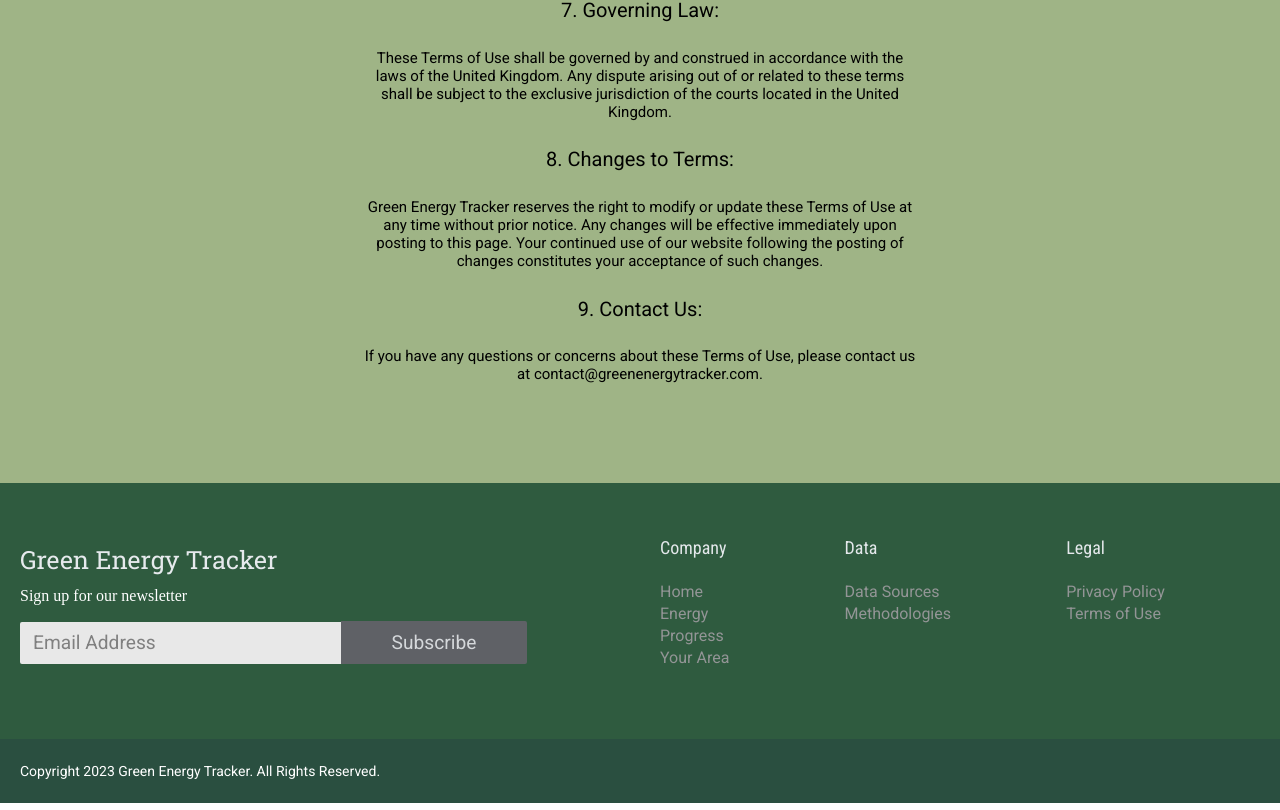
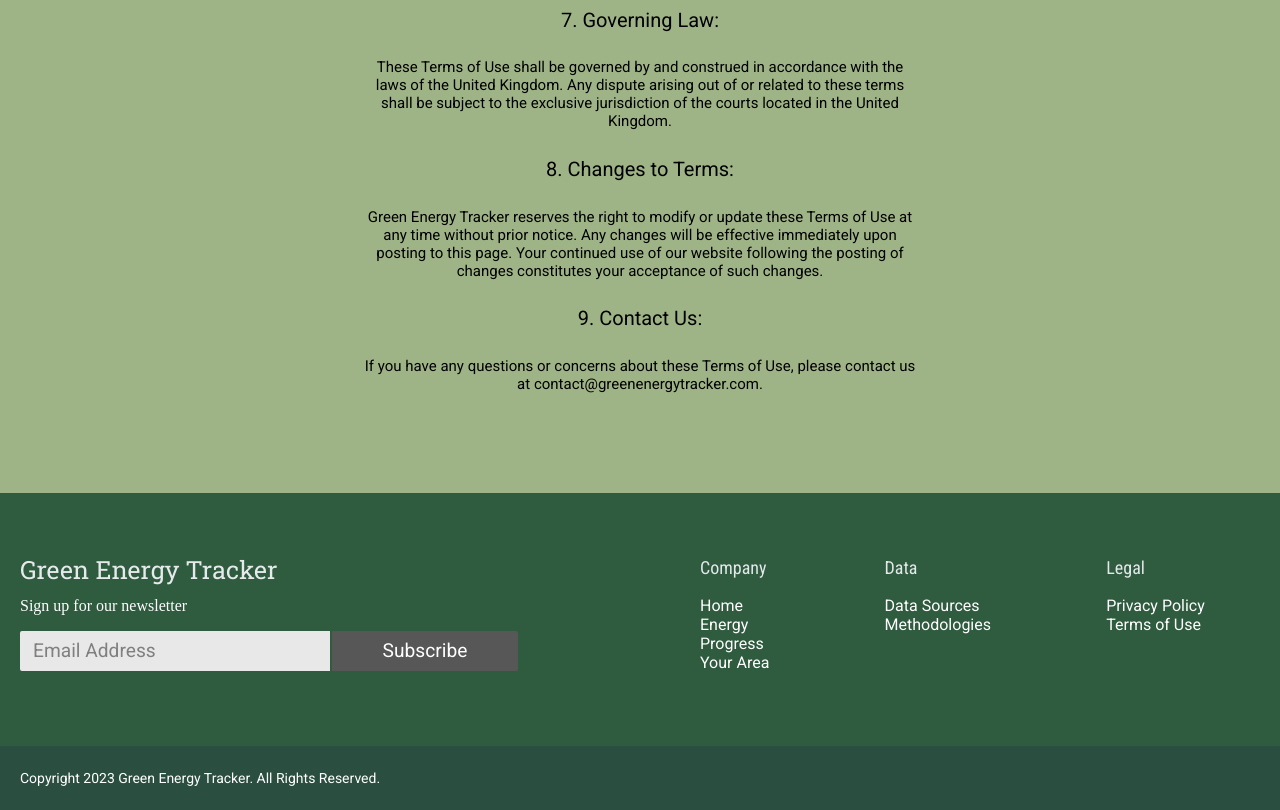
Before and after one commit to Charlie-Bronca/green-energy-tracker, a React (Create React App) app: page /terms in a window 1280 px wide. Shown: the part 1291-2101 px from the top of the page. Built offline with nearby package versions, Linux system fonts and the light colour scheme.

Commit message:
Improve accessibility

```diff
--- a/public/assets/css/homepage.css
+++ b/public/assets/css/homepage.css
@@ -6,6 +6,10 @@
 body {
     margin: 0px;
     background-color: white;
+}
+
+ul {
+    list-style-type: none;
 }
 
 .nav-bar {
@@ -34,7 +38,7 @@
 .logo {
     color: #1c1c1c;
     font-family: 'Roboto Slab', serif;
-    font-size: 27px;
+    font-size: 1.688rem;
     font-weight: 500;
 }
 
@@ -47,21 +51,21 @@
 .energy-button {
     padding: 13px 17px;
     color: black;
-    font-size: 18px;
+    font-size: 1.125rem;
     text-decoration: none;
 }
 
 .progress-button {
     padding: 13px 17px;
-    color: #333;
-    font-size: 18px;
+    color: black;
+    font-size: 1.125rem;
     text-decoration: none;
 }
 
 .your-area-button {
     padding: 13px 17px 13px;
-    color: #333;
-    font-size: 18px;
+    color: black;
+    font-size: 1.125rem;
     text-decoration: none;
 }
 
@@ -93,13 +97,13 @@
 
 .main-h1 {
     font-family: 'Roboto', sans-serif;
-    font-size: 38px;
+    font-size: 2.375rem;
     font-weight: 500;
 }
 
 .main-paragraph {
     font-family: 'Roboto', sans-serif;
-    font-size: 20px;
+    font-size: 1.25rem;
     font-weight: 300;
 }
 
@@ -117,14 +121,14 @@
     margin-left: 10px;
     margin-right: 5px;
     background-color: transparent;
-    color: #333;
+    color: white;
     font-family: 'Roboto', sans-serif;
-    font-size: 16px;
+    font-size: 1rem;
     font-weight: 400;
 }
 
 ::placeholder {
-    color: grey;
+    color: white;
 }
 
 .go-button {
@@ -137,7 +141,7 @@
     background-color: black;
     color: white;
     font-family: 'Roboto', sans-serif;
-    font-size: 16px;
+    font-size: 1.125rem;
     font-weight: 400;
     cursor: pointer;
 }
@@ -240,7 +244,7 @@
 .h2-uk-energy-tracker {
     color: black;
     font-family: 'Roboto', sans-serif;
-    font-size: 30px;
+    font-size: 1.875rem;
     font-weight: 400;
 }
 
@@ -255,7 +259,7 @@
 .paragraph-track {
     color: black;
     font-family: 'Roboto', sans-serif;
-    font-size: 19px;
+    font-size: 1.188rem;
     font-weight: 300;
 }
 
@@ -295,24 +299,24 @@
     zoom: 6%;
 }
 
+.h2-energy-generation {
+    color: black;
+    font-family: 'Roboto', sans-serif;
+    font-size: 1.375rem;
+    font-weight: 500;
+}
+
 .h3-energy-generation {
     color: black;
     font-family: 'Roboto', sans-serif;
-    font-size: 22px;
-    font-weight: 500;
-}
-
-.h6-energy-generation {
-    color: black;
-    font-family: 'Roboto', sans-serif;
-    font-size: 16px;
+    font-size: 1.875rem;
     font-weight: 500;
 }
 
 .paragraph-energy-generation {
     color: black;
     font-family: 'Roboto', sans-serif;
-    font-size: 16px;
+    font-size: 1rem;
     font-weight: 400;
 }
 
@@ -333,14 +337,14 @@
 .h3-individual {
     color: black;
     font-family: 'Roboto', sans-serif;
-    font-size: 22px;
+    font-size: 1.375rem;
     font-weight: 500;
 }
 
 .paragraph-individual {
     color: black;
     font-family: 'Roboto', sans-serif;
-    font-size: 16px;
+    font-size: 1rem;
     font-weight: 400;
 }
 
@@ -378,7 +382,7 @@
     margin-top: 10px;
     color: black;
     font-family: 'Roboto', sans-serif;
-    font-size: 20px;
+    font-size: 1.25rem;
     font-weight: 500;
 }
 
@@ -399,7 +403,7 @@
     margin-top: 10px;
     color: black;
     font-family: 'Roboto', sans-serif;
-    font-size: 20px;
+    font-size: 1.25rem;
     font-weight: 500;
 }
 
@@ -420,7 +424,7 @@
     margin-top: 10px;
     color: black;
     font-family: 'Roboto', sans-serif;
-    font-size: 20px;
+    font-size: 1.25rem;
     font-weight: 500;
 }
 
@@ -441,7 +445,7 @@
     margin-top: 10px;
     color: black;
     font-family: 'Roboto', sans-serif;
-    font-size: 20px;
+    font-size: 1.25rem;
     font-weight: 500;
 }
 
@@ -468,7 +472,7 @@
     margin-right: 20px;
     color: black;
     font-family: 'Roboto', sans-serif;
-    font-size: 30px;
+    font-size: 1.875rem;
     font-weight: 400;
 }
 
@@ -478,7 +482,7 @@
     margin: -15px 50px 75px 50px;
     color: #333;
     font-family: 'Roboto', sans-serif;
-    font-size: 19px;
+    font-size: 1.188rem;
     font-weight: 300;
 }
 
@@ -506,7 +510,7 @@
     margin-bottom: -5px;
     color: #e6eaed;
     font-family: 'Roboto Slab', serif;
-    font-size: 25px;
+    font-size: 1.563rem;
 }
 
 .footer-paragraph {
@@ -519,9 +523,10 @@
     padding-left: 13px;
     border: 0px;
     border-radius: 2px 0px 0px 2px;
-    margin-right: -4px;
+    box-sizing: border-box;
+    margin-right: 2px;
     background-color: #e8e8e8;
-    color: #e4e8eb;
+    color: #575757;
     font-family: 'Roboto', sans-serif;
     font-size: 1.5vw;
     font-weight: 400;
@@ -529,11 +534,11 @@
 
 .subscribe-button {
     width: 30%;
-    height: 43px;
+    height: 40px;
     border: 0px;
     border-radius: 0px 2px 2px 0px;
-    background-color: #5f6166;
-    color: #d5d8db;
+    background-color: #575757;
+    color: white;
     font-family: 'Roboto', sans-serif;
     font-size: 1.5vw;
     font-weight: 400;
@@ -552,63 +557,47 @@
     flex-grow: 1;
 }
 
-.company-h4 {
+.company-h3 {
     color: #e4e8eb;
     font-family: 'Roboto Condensed', sans-serif;
-    font-size: 18px;
+    font-size: 1.125rem;
     font-weight: 400;
 }
 
 .company-home {
     margin-bottom: 3px;
-    color: #939596;
+    color: white;
     font-family: 'Roboto', sans-serif;
-    font-size: 16px;
+    font-size: 1rem;
     font-weight: 400;
     text-decoration: none;
 }
 
-a.company-home:hover {
-    color: lightgray;
-}
-
 .company-energy {
     margin-bottom: 3px;
-    color: #939596;
+    color: white;
     font-family: 'Roboto', sans-serif;
-    font-size: 16px;
+    font-size: 1rem;
     font-weight: 400;
     text-decoration: none;
 }
 
-a.company-energy:hover {
-    color: lightgray;
-}
-
 .company-progress {
     margin-bottom: 3px;
-    color: #939596;
+    color: white;
     font-family: 'Roboto', sans-serif;
-    font-size: 16px;
+    font-size: 1rem;
     font-weight: 400;
     text-decoration: none;
 }
 
-a.company-progress:hover {
-    color: lightgray;
-}
-
 .company-area {
     margin-bottom: 3px;
-    color: #939596;
+    color: white;
     font-family: 'Roboto', sans-serif;
-    font-size: 16px;
+    font-size: 1rem;
     font-weight: 400;
     text-decoration: none;
-}
-
-a.company-area:hover {
-    color: lightgray;
 }
 
 .data-column {
@@ -617,37 +606,29 @@
     flex-grow: 1;
 }
 
-.data-h4 {
+.data-h3 {
     color: #e4e8eb;
     font-family: 'Roboto Condensed', sans-serif;
-    font-size: 18px;
+    font-size: 1.125rem;
     font-weight: 400;
 }
 
 .data-sources {
     margin-bottom: 3px;
-    color: #939596;
+    color: white;
     font-family: 'Roboto', sans-serif;
-    font-size: 16px;
+    font-size: 1rem;
     font-weight: 400;
     text-decoration: none;
 }
 
-a.data-sources:hover {
-    color: lightgray;
-}
-
 .data-methodologies {
     margin-bottom: 3px;
-    color: #939596;
+    color: white;
     font-family: 'Roboto', sans-serif;
-    font-size: 16px;
+    font-size: 1rem;
     font-weight: 400;
     text-decoration: none;
-}
-
-a.data-methodologies:hover {
-    color: lightgray;
 }
 
 .legal-column {
@@ -656,38 +637,31 @@
     flex-grow: 1;
 }
 
-.legal-h4 {
+.legal-h3 {
     color: #e4e8eb;
     font-family: 'Roboto Condensed', sans-serif;
-    font-size: 18px;
+    font-size: 1.125rem;
     font-weight: 400;
 }
 
 .legal-privacy-policy {
     margin-bottom: 3px;
-    color: #939596;
+    color: white;
     font-family: 'Roboto', sans-serif;
-    font-size: 16px;
+    font-size: 1rem;
     font-weight: 400;
     text-decoration: none;
 }
 
-a.legal-privacy-policy:hover {
-    color: lightgray;
-}
-
 .legal-terms {
     margin-bottom: 20px;
-    color: #939596;
+    color: white;
     font-family: 'Roboto', sans-serif;
-    font-size: 16px;
+    font-size: 1rem;
     font-weight: 400;
     text-decoration: none;
 }
 
-a.legal-terms:hover {
-    color: lightgray;
-}
 
 .copyright-section {
     padding: 10px 20px;
@@ -697,6 +671,6 @@
 .copyright-paragraph {
     color: #FFFFFF;
     font-family: 'Roboto', sans-serif;
-    font-size: 14px;
+    font-size: 0.875rem;
     font-weight: 400;
 }
--- a/src/components/Footer.js
+++ b/src/components/Footer.js
@@ -1,43 +1,98 @@
-import React from 'react'
-
-
-
+import React from "react";
 
 export default function Footer() {
   return (
-        <><div class="footer-section">
+    <>
+      <footer class="footer-section">
         <div class="footer-columns">
           <div class="footer-column1">
             <p class="footer-logo">Green Energy Tracker</p>
             <p class="footer-paragraph">Sign up for our newsletter</p>
             <form>
-                        <input type="email" name="Email Address" id="Email Address" placeholder="Email Address"
-                            class="footer-email" />
-                        <input type="submit" name="Subscribe" id="Subscribe" value="Subscribe" class="subscribe-button" />
+              <input
+                type="email"
+                name="Email Address"
+                id="Email Address"
+                placeholder="Email Address"
+                class="footer-email"
+                required
+                pattern="[a-zA-Z0-9._%+-]+@[a-zA-Z0-9.-]+\.[a-zA-Z]{2,}"
+                title="Please enter a valid email address"
+              />
+              <input
+                type="submit"
+                name="Subscribe"
+                id="Subscribe"
+                value="Subscribe"
+                class="subscribe-button"
+              />
             </form>
           </div>
           <div class="footer-column2">
-                    <div className="company-column">
-                        <h4 className="company-h4">Company</h4>
-                        <a href="/home" class="company-home">Home</a>
-                        <a href="/home#uk-energy-tracker-scroll" class="company-energy">Energy</a>
-                        <a href="/home#progress-section-scroll" class="company-progress">Progress</a>
-                        <a href="/home#main-section-scroll" class="company-area">Your Area</a>
+  <ul className="company-column">
+    <li>
+      <h3 className="company-h3">Company</h3>
+    </li>
+    <li>
+      <a href="/home" class="company-home">
+        Home
+      </a>
+    </li>
+    <li>
+      <a href="/home#uk-energy-tracker-scroll" class="company-energy">
+        Energy
+      </a>
+    </li>
+    <li>
+      <a href="/home#progress-section-scroll" class="company-progress">
+        Progress
+      </a>
+    </li>
+    <li>
+      <a href="/home#main-section-scroll" class="company-area">
+        Your Area
+      </a>
+    </li>
+  </ul>
+  <ul class="data-column">
+    <li>
+      <h3 class="data-h3">Data</h3>
+    </li>
+    <li>
+      <a href="/sources" class="data-sources">
+        Data Sources
+      </a>
+    </li>
+    <li>
+      <a href="/methodologies" class="data-methodologies">
+        Methodologies
+      </a>
+    </li>
+  </ul>
+  <ul class="legal-column">
+    <li>
+      <h3 class="legal-h3">Legal</h3>
+    </li>
+    <li>
+      <a href="/privacy" class="legal-privacy-policy">
+        Privacy Policy
+      </a>
+    </li>
+    <li>
+      <a href="/terms" class="legal-terms">
+        Terms of Use
+      </a>
+    </li>
+  </ul>
 </div>
-                    <div class="data-column">
-                        <h4 class="data-h4">Data</h4>
-                        <a href="/sources" class="data-sources">Data Sources</a>
-                        <a href="/methodologies" class="data-methodologies">Methodologies</a>
+
         </div>
-                    <div class="legal-column">
-                        <h4 class="legal-h4">Legal</h4>
-                        <a href="/privacy" class="legal-privacy-policy">Privacy Policy</a>
-                        <a href="/terms" class="legal-terms">Terms of Use</a>
-                    </div>
-                </div>
-            </div>
-        </div><div class="copyright-section">
-                <p class="copyright-paragraph">Copyright 2023 Green Energy Tracker. All Rights Reserved.</p>
-            </div></>
-    )
+      </footer>
+      <section class="copyright-section">
+        <p class="copyright-paragraph">
+          Copyright 2023 Green Energy Tracker. All Rights Reserved.
+        </p>
+      </section>
+    </>
+  );
 }
--- a/src/components/NavBar.js
+++ b/src/components/NavBar.js
@@ -3,7 +3,7 @@
 export default function NavBar() {
   return (
     <>
-      <div class="nav-bar-other">
+      <nav class="nav-bar-other">
         <div class="nav-container-other">
           <div class="logo-other">
             <a href="/home" class="a-logo-other">
@@ -16,7 +16,7 @@
             </a>
           </div>
         </div>
-      </div>
+      </nav>
     </>
   );
 }
--- a/src/index.css
+++ b/src/index.css
@@ -106,7 +106,7 @@
   }
 }
 
-.main-h2-other {
+.main-h3-other {
   display: flex;
   justify-content: center;
   font-family: 'Roboto', sans-serif;
--- a/src/pages/methodologies.js
+++ b/src/pages/methodologies.js
@@ -6,10 +6,10 @@
     return (
     <>
         <NavBar />
-        <div class="main-section-other" id="main-section-scroll">
+        <main class="main-section-other" id="main-section-scroll">
             <div class="main-container-other">
                 <div class="main-column1-other">
-                    <h2 class="main-h2-other">Methodologies</h2>
+                    <h3 class="main-h3-other">Methodologies</h3>
                     <p class="main-paragraph-other">At Green Energy Tracker, we employ rigorous methodologies to ensure the accuracy, reliability, and integrity of the data and insights presented on our platform. Our methodologies encompass a range of research, data collection, analysis, and reporting techniques designed to provide users with comprehensive and actionable information on green energy usage in the United Kingdom.</p>
                     <h4 class="main-h4-other">Research Process:</h4>
                     <p class="main-paragraph-other">Our research process begins with thorough investigation and analysis of existing literature, reports, and data sources related to renewable energy. We conduct in-depth studies to understand the latest trends, technologies, and policy developments shaping the green energy landscape.</p>
@@ -27,7 +27,7 @@
                     <p class="main-paragraph-other">We prioritize transparency and accountability in our methodologies, providing users with clear explanations of our research process, data sources, and analytical techniques. We welcome scrutiny and feedback from users, stakeholders, and experts to ensure the integrity and credibility of our work.</p>
                 </div>
             </div>
-        </div>
+        </main>
         <Footer />
     </>
     );
--- a/src/pages/privacy.js
+++ b/src/pages/privacy.js
@@ -6,10 +6,10 @@
     return (
     <>
         <NavBar />
-        <div class="main-section-other" id="main-section-scroll">
+        <main class="main-section-other" id="main-section-scroll">
             <div class="main-container-other">
                 <div class="main-column1-other">
-                    <h2 class="main-h2-other">Privacy Policy</h2>
+                    <h3 class="main-h3-other">Privacy Policy</h3>
                     <p class="main-paragraph-other">At Green Energy Tracker, we are committed to protecting your privacy and safeguarding your personal information. This Privacy Policy outlines how we collect, use, disclose, and protect the data collected from users of our website.</p>
                     <h4 class="main-h4-other">Information We Collect:</h4>
                     <p class="main-paragraph-other">We collect personal information that you voluntarily provide to us, such as your name, email address, and any other information you choose to share when contacting us, subscribing to newsletters, or submitting feedback forms.</p>
@@ -35,7 +35,7 @@
                     <p class="main-paragraph-other">If you have any questions or concerns about our Privacy Policy, please contact us at contact@greenenergytracker.com.</p>
                 </div>
             </div>
-        </div>
+        </main>
         <Footer />
     </>
     );
--- a/src/pages/sources.js
+++ b/src/pages/sources.js
@@ -6,10 +6,10 @@
     return (
     <>
         <NavBar />
-        <div class="main-section-other" id="main-section-scroll">
+        <main class="main-section-other" id="main-section-scroll">
             <div class="main-container -other">
                 <div class="main-column1-other">
-                    <h2 class="main-h2-other">Data Sources</h2>
+                    <h3 class="main-h3-other">Data Sources</h3>
                     <p class="main-paragraph-other">At Green Energy Tracker, we are committed to providing accurate, reliable, and up-to-date information on green energy usage in the United Kingdom. Our data is sourced from a variety of reputable sources, including government agencies, energy providers, research institutions, and environmental organizations. These sources are carefully selected based on their expertise, authority, and track record of providing reliable data on renewable energy.</p>
                     <h4 class="main-h4-other">Government Agencies:</h4>
                     <p class="main-paragraph-other">We rely on data from government agencies such as the Department for Business, Energy & Industrial Strategy (BEIS), the Office for National Statistics (ONS), and devolved administrations in Scotland, Wales, and Northern Ireland. These agencies provide official statistics and reports on energy production, consumption, and policy developments.</p>
@@ -23,7 +23,7 @@
                     <p class="main-paragraph-other">Before being presented on our platform, all data undergoes rigorous validation and verification processes to ensure accuracy, integrity, and credibility. We prioritize transparency and reliability in our data collection and reporting practices, striving to provide users with the most trustworthy information available.</p>
                 </div>
             </div>
-        </div>
+        </main>
         <Footer />
     </>
     );
--- a/src/pages/terms.js
+++ b/src/pages/terms.js
@@ -6,10 +6,10 @@
     return (
     <>
         <NavBar />
-        <div class="main-section-other" id="main-section-scroll">
+        <main class="main-section-other" id="main-section-scroll">
             <div class="main-container-other">
                 <div class="main-column1-other">
-                    <h2 class="main-h2-other">Terms of Use</h2>
+                    <h3 class="main-h3-other">Terms of Use</h3>
                     <p class="main-paragraph-other">Welcome to Green Energy Tracker! By accessing and using this website, you agree to comply with and be bound by the following terms and conditions of use. Please read these terms carefully before using our website.</p>
                     <h4 class="main-h4-other">1. Acceptance of Terms:</h4>
                     <p class="main-paragraph-other">By accessing or using our website, you acknowledge that you have read, understood, and agree to be bound by these Terms of Use. If you do not agree with any part of these terms, you may not use our website.</p>
@@ -34,7 +34,7 @@
                     <p class="main-paragraph-other">If you have any questions or concerns about these Terms of Use, please contact us at contact@greenenergytracker.com.</p>
                 </div>
             </div>
-        </div>
+        </main>
         <Footer />
     </>
     );
```
Also changed, not shown: src/pages/home.js (+35 -18 lines). Lines whose indentation alone changed are shown as unchanged.
